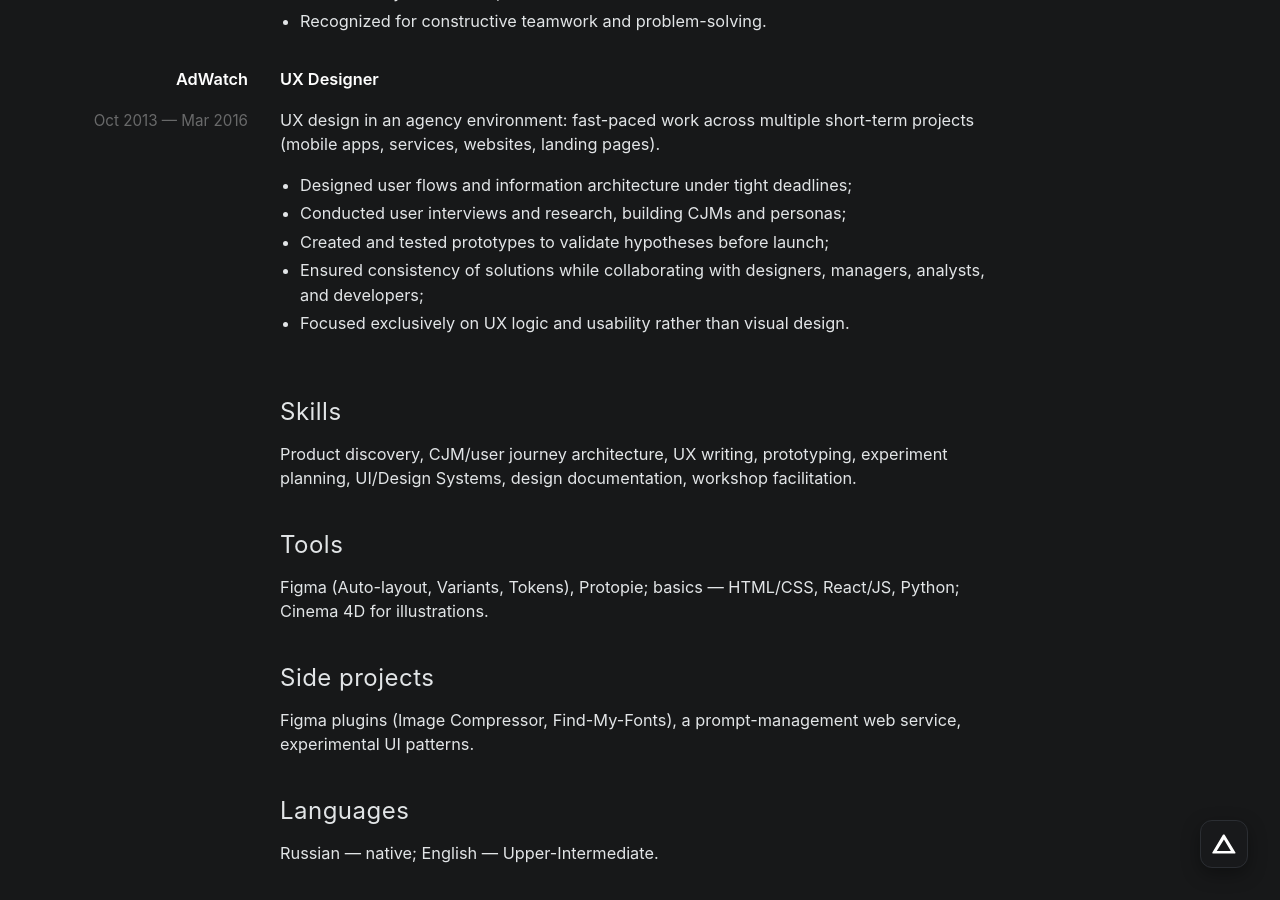
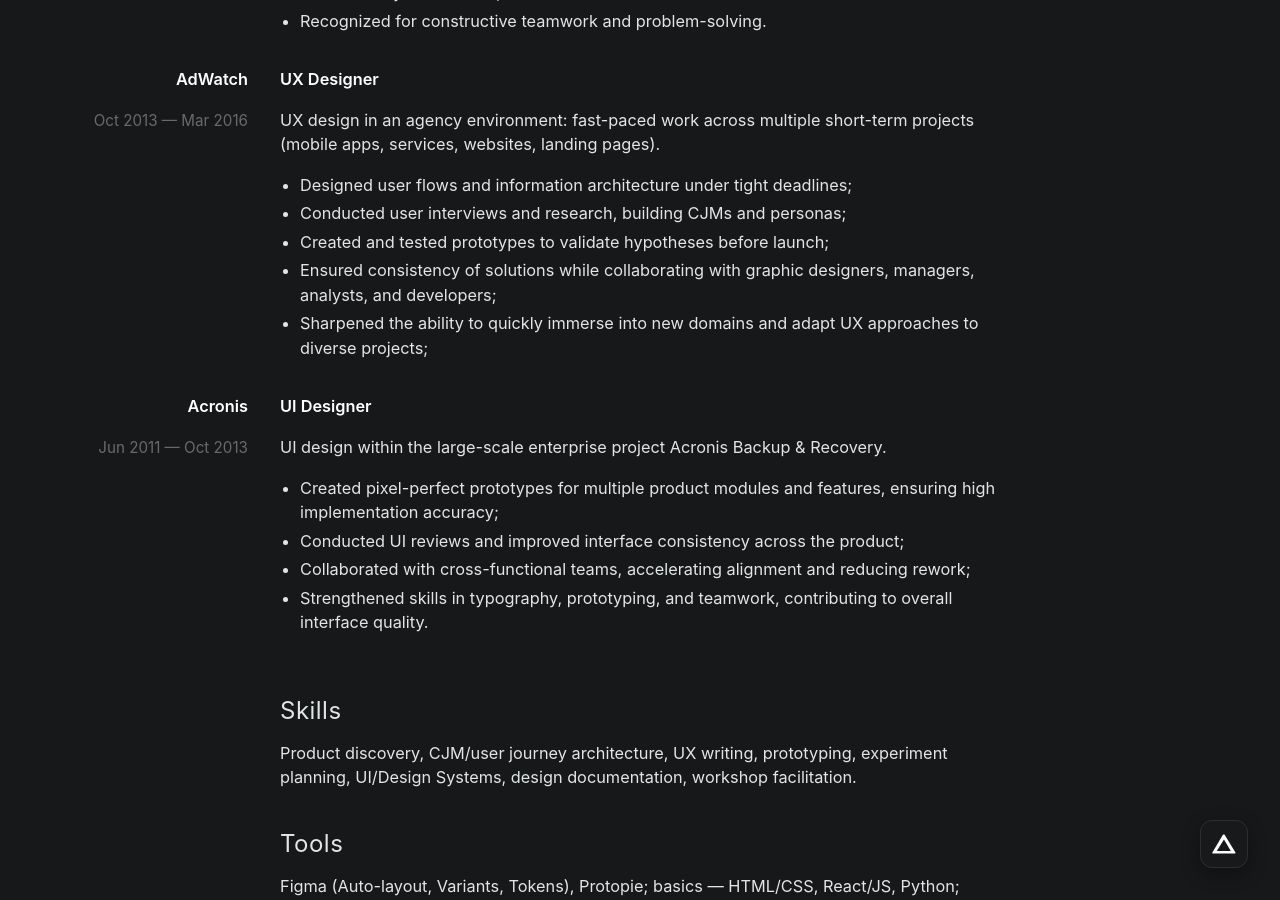
Before and after one commit to uxiscool/experience, a Jekyll site: the page built from cv.md, in a window 1280 px wide and 900 px high, scrolled down 2297 px. Built offline with Jekyll 4.4.1, drawn with Linux system fonts in a browser that asks for light colours.

Commit message:
Add files via upload

```diff
--- a/cv.md
+++ b/cv.md
@@ -108,8 +108,23 @@ permalink: /cv/
         <li>Designed user flows and information architecture under tight deadlines;</li>
         <li>Conducted user interviews and research, building CJMs and personas;</li>
         <li>Created and tested prototypes to validate hypotheses before launch;</li>
-        <li>Ensured consistency of solutions while collaborating with designers, managers, analysts, and developers;</li>
-        <li>Focused exclusively on UX logic and usability rather than visual design.</li>
+        <li>Ensured consistency of solutions while collaborating with graphic designers, managers, analysts, and developers;</li>
+        <li>Sharpened the ability to quickly immerse into new domains and adapt UX approaches to diverse projects;</li>
+      </ul>
+    </div>
+         <!-- Job: Acronis -->
+    <div class="cv-rail">
+      <span class="cv-company">Acronis</span><br>
+      <span class="cv-dates">Jun 2011 — Oct 2013</span>
+    </div>
+    <div class="cv-right">
+      <div class="cv-role">UI Designer</div>
+      <p>UI design within the large-scale enterprise project Acronis Backup & Recovery.</p>
+      <ul class="cv-bullets">
+        <li>Created pixel-perfect prototypes for multiple product modules and features, ensuring high implementation accuracy;</li>
+        <li>Conducted UI reviews and improved interface consistency across the product;</li>
+        <li>Collaborated with cross-functional teams, accelerating alignment and reducing rework;</li>
+        <li>Strengthened skills in typography, prototyping, and teamwork, contributing to overall interface quality.</li>
       </ul>
     </div>
     <!-- SKILLS -->
```
